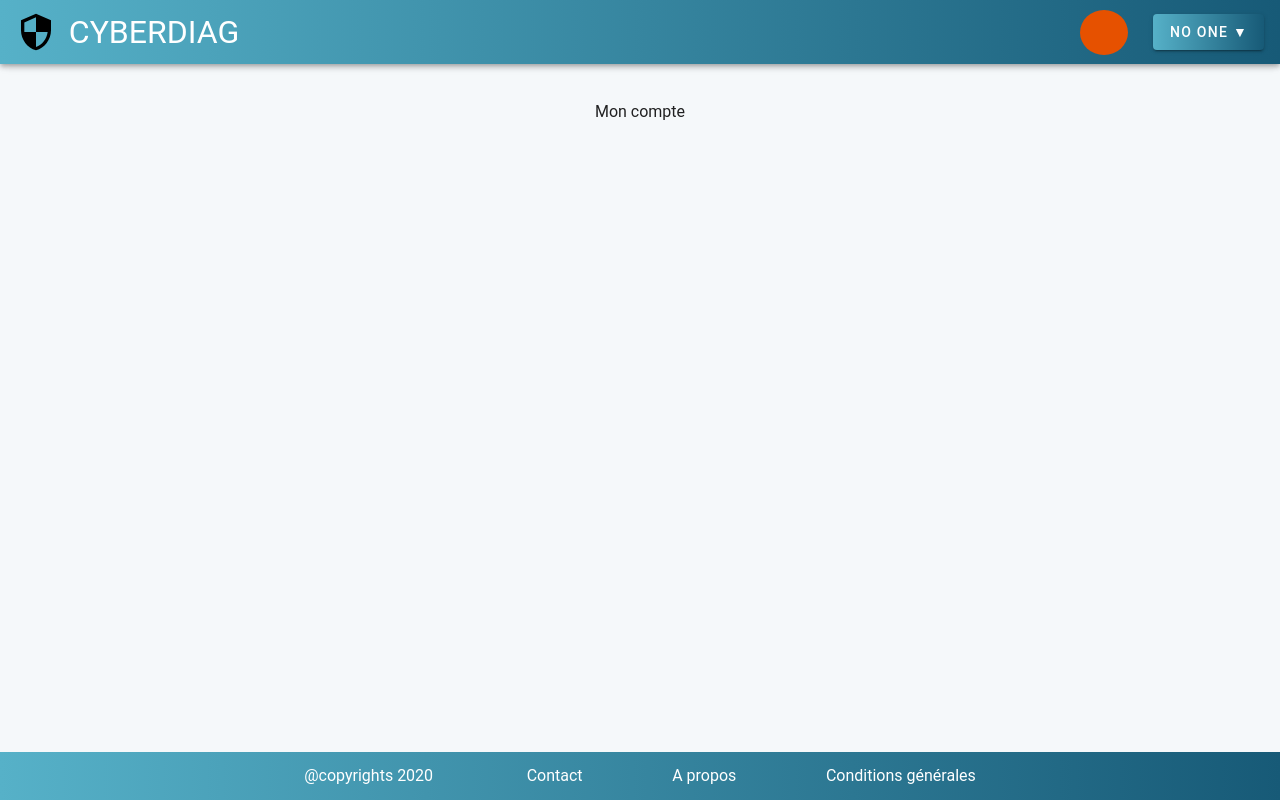
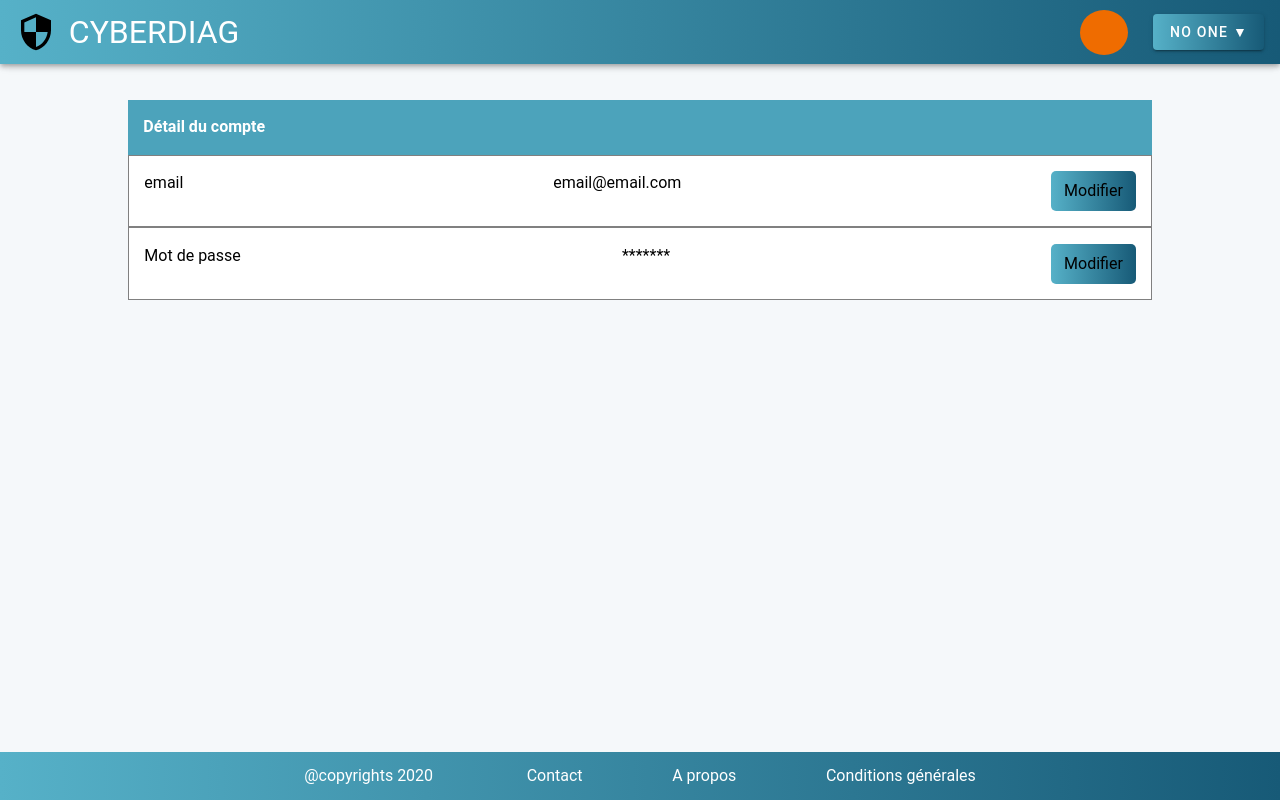
Before and after one commit to corinnerusso/cyberdiag_front, a Vue app: page /account in a window 1280 px wide. Built offline with nearby package versions, Linux system fonts and the light colour scheme; the HTML template or start-up script is replaced by a standard one.

Commit message:
add mon compte page

```diff
--- a/src/components/HomePage.vue
+++ b/src/components/HomePage.vue
@@ -159,5 +159,6 @@ export default {
 <style scoped>
 .v-icon.v-icon.v-icon--link {
   margin: 4px;
+  color: gray;
 }
 </style>
--- a/src/components/MyAccount.vue
+++ b/src/components/MyAccount.vue
@@ -1,5 +1,18 @@
 <template>
-  <div>Mon compte</div>
+  <div>
+    <div class="account_detail">Détail du compte</div>
+    <div class="account_input">
+      <p>email</p>
+      <p>email@email.com</p>
+      <button>Modifier</button>
+    </div>
+
+    <div class="account_input">
+      <p>Mot de passe</p>
+      <p>*******</p>
+      <button>Modifier</button>
+    </div>
+  </div>
 </template>
 
 <script>
@@ -7,3 +20,32 @@ export default {
   name: "MyAccount"
 };
 </script>
+
+<style scoped>
+.account_detail {
+  background-color: #4ca3bb;
+  text-align: start;
+  margin: 0 10% 0 10%;
+  padding: 1.2vw;
+  color: white;
+  font-weight: bold;
+}
+
+.account_input {
+  display: flex;
+  background-color: white;
+  text-align: start;
+  margin: 0 10% 0 10%;
+  padding: 1.2vw;
+  color: black;
+  justify-content: space-between;
+  border: 0.1rem solid grey;
+}
+
+button {
+  background-image: linear-gradient(to right, #56b1c8, #175a77);
+  padding-left: 1vw;
+  padding-right: 1vw;
+  border-radius: 5px;
+}
+</style>
--- /dev/null
+++ b/src/components/MySurvey.vue
@@ -0,0 +1,9 @@
+<template>
+  <div>QUESTIONNAIRE</div>
+</template>
+
+<script>
+export default {
+  name: "MySurvey"
+};
+</script>
--- a/src/components/Navbar.vue
+++ b/src/components/Navbar.vue
@@ -16,7 +16,7 @@
 
       <v-spacer></v-spacer>
 
-      <v-avatar class="avatar_pic" color="orange darken-4">
+      <v-avatar class="avatar_pic" color="orange darken-3">
         <v-icon dark>mdi-account-circle</v-icon>
       </v-avatar>
 
@@ -25,7 +25,7 @@
           <v-btn color="primary" dark v-on="on">No one ▼</v-btn>
         </template>
         <v-list>
-          <v-list-item v-for="(item, index) in items" :key="index">
+          <v-list-item v-for="(item, index) in items" :key="index" :to="item.link" link>
             <v-list-item-title>{{ item.title }}</v-list-item-title>
           </v-list-item>
         </v-list>
@@ -38,7 +38,7 @@
 export default {
   name: "Navbar",
   data: () => ({
-    items: [{ title: "Mon compte" }, { title: "Deconnexion" }]
+    items: [{ title: "Mon compte", link: "/account" }, { title: "Deconnexion" }]
   })
 };
 </script>
--- a/src/router/index.js
+++ b/src/router/index.js
@@ -29,6 +29,12 @@ const routes = [
     path: "/account",
     name: "My_account",
     component: () => import("../views/Account.vue")
+  },
+
+  {
+    path: "/survey",
+    name: "Survey",
+    component: () => import("../views/Survey.vue")
   }
 ];
 
--- /dev/null
+++ b/src/views/Survey.vue
@@ -0,0 +1,18 @@
+<template>
+  <div style="margin-top:100px;color:black;" class="survey">
+    <MySurvey />
+  </div>
+</template>
+
+<script>
+// @ is an alias to /src
+import MySurvey from "@/components/MySurvey.vue";
+
+export default {
+  name: "Survey",
+
+  components: {
+    MySurvey
+  }
+};
+</script>
```
